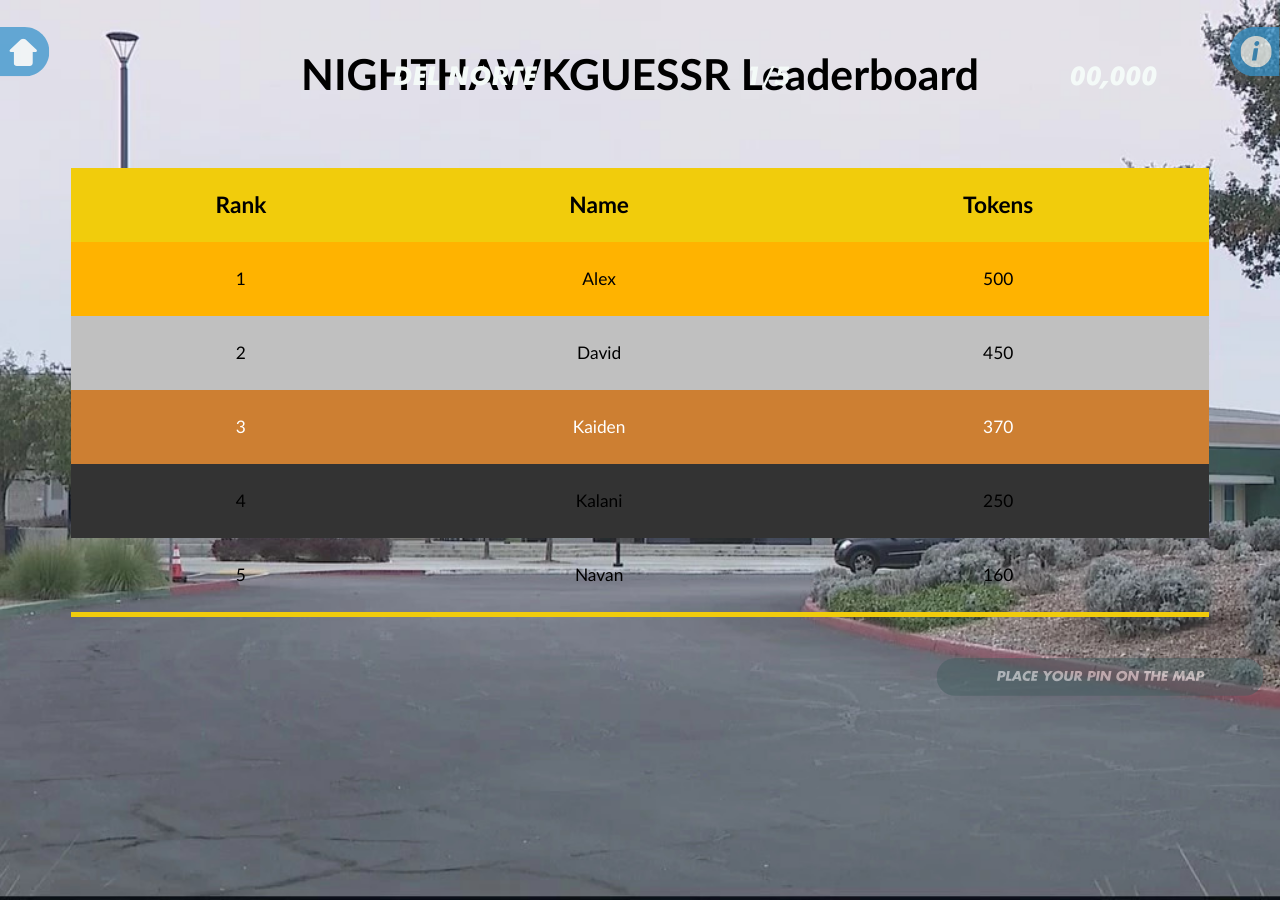
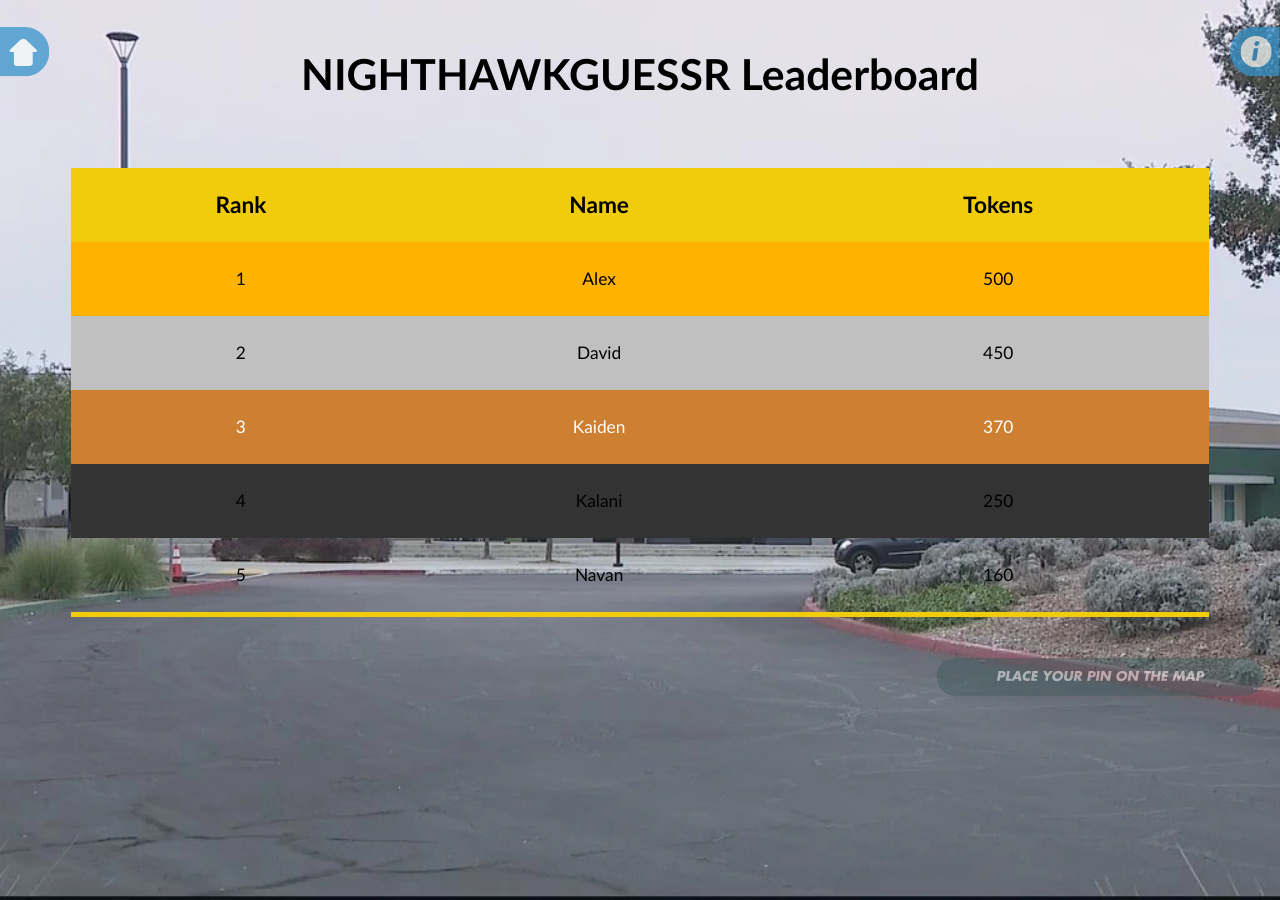
Before and after one commit to DavidVasilev1/Nighthawk-guessr, a Jekyll site: the page leaderboard.html, which Jekyll copies as it is, in a window 1280 px wide. Built offline with Jekyll 4.4.1, drawn with Linux system fonts in a browser that asks for light colours.

Commit message:
Remove score

```diff
--- a/leaderboard.html
+++ b/leaderboard.html
@@ -11,10 +11,6 @@
     <img src = "./assets/svg/home.svg" id="home"onclick = "//prompt are you sure if you want to leave" width = "60" height = "60" class = "topbar" style="top: 32px; left: 0px; opacity: 0.75;">
     <img src = "./assets/svg/help.svg" id="help" onclick = "//prompt window with information" width = "60" height = "60" class = "topbar" style="top: 32px; right: 0px; opacity: 0.75;">
     <img src = "./assets/svg/submit.svg" id="submit" onclick = "//placepin" width = "400" height = "47" class = "topbar" style="top: 790px; left: 1120px; opacity: 0.5;">
-
-    <div class = "barText" id="mapText" style="top:60px; left:393px;">DEL NORTE</div>
-    <div class = "barText" id="round" style="top:60px; left:746px;">1/5</div>
-    <div class = "barText" id="score" style="top:60px; left:1070px;">00,000</div>
 
   <style>
   * {
```
